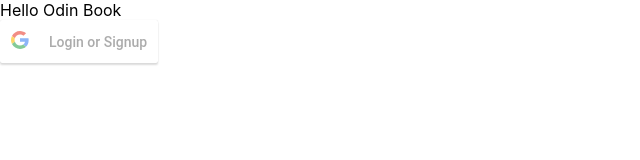
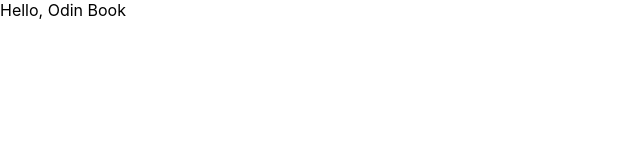
Before and after one commit to aayushmau5/odin-book, a React (Create React App) app in the folder client/: page / in a window 1280 px wide. Shown: the top 160 px of the page, without its empty margins (0-640 px from the left). Built offline with nearby package versions, Linux system fonts and the light colour scheme.

Commit message:
Chore: Update packages

```diff
--- a/client/src/App.css
+++ /dev/null
@@ -1,38 +0,0 @@
-.App {
-  text-align: center;
-}
-
-.App-logo {
-  height: 40vmin;
-  pointer-events: none;
-}
-
-@media (prefers-reduced-motion: no-preference) {
-  .App-logo {
-    animation: App-logo-spin infinite 20s linear;
-  }
-}
-
-.App-header {
-  background-color: #282c34;
-  min-height: 100vh;
-  display: flex;
-  flex-direction: column;
-  align-items: center;
-  justify-content: center;
-  font-size: calc(10px + 2vmin);
-  color: white;
-}
-
-.App-link {
-  color: #61dafb;
-}
-
-@keyframes App-logo-spin {
-  from {
-    transform: rotate(0deg);
-  }
-  to {
-    transform: rotate(360deg);
-  }
-}
--- a/client/src/App.tsx
+++ b/client/src/App.tsx
@@ -1,10 +1,7 @@
-import Login from "./Login";
-
 function App() {
   return (
     <div className="App">
-      <header className="App-header">Hello Odin Book</header>
-      <Login />
+      <header className="App-header">Hello, Odin Book</header>
     </div>
   );
 }
--- a/client/src/Login.tsx
+++ b/client/src/Login.tsx
@@ -36,7 +36,7 @@ function Login() {
   return (
     <>
       <GoogleLogin
-        clientId="1093181997879-2d5j08rd7v2vd3uh0mbfufnk0nuj8717.apps.googleusercontent.com"
+        clientId=""
         buttonText="Login or Signup"
         onSuccess={onSignInSuccess}
         onFailure={onSignInFailure}
--- a/client/src/index.tsx
+++ b/client/src/index.tsx
@@ -2,18 +2,18 @@ import React from "react";
 import ReactDOM from "react-dom";
 import "./index.css";
 import App from "./App";
-import { ApolloClient, InMemoryCache, ApolloProvider } from "@apollo/client";
+// import { ApolloClient, InMemoryCache, ApolloProvider } from "@apollo/client";
 
-const client = new ApolloClient({
-  uri: "http://localhost:8000/graphql",
-  cache: new InMemoryCache(),
-});
+// const client = new ApolloClient({
+//   uri: "http://localhost:8000/graphql",
+//   cache: new InMemoryCache(),
+// });
 
 ReactDOM.render(
   <React.StrictMode>
-    <ApolloProvider client={client}>
-      <App />
-    </ApolloProvider>
+    {/* <ApolloProvider client={client}> */}
+    <App />
+    {/* </ApolloProvider> */}
   </React.StrictMode>,
   document.getElementById("root")
 );
```
Also changed, not shown: client/package.json (+4 -4 lines), 1 other file (tests, documents, lock files or other folders).
